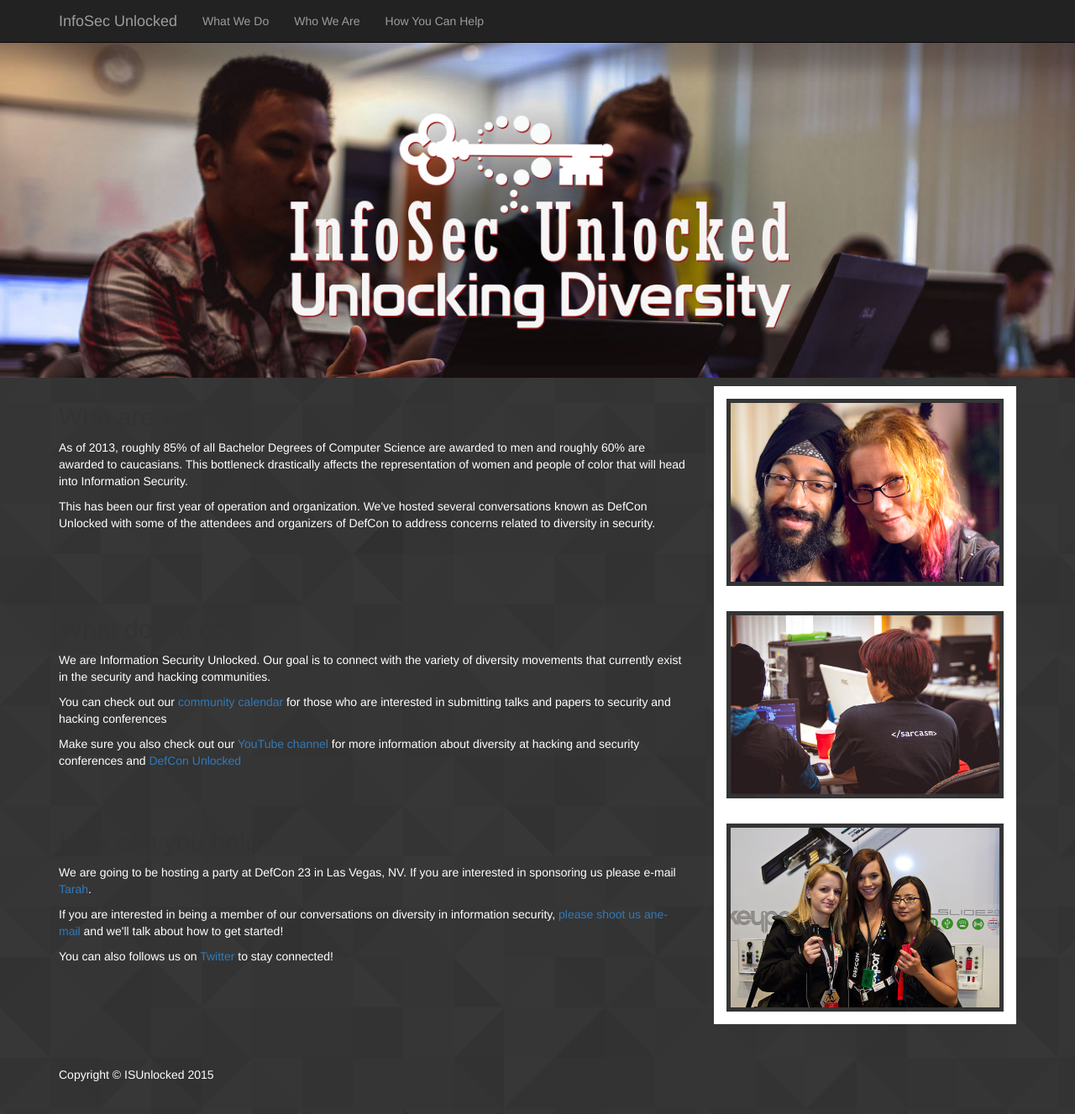
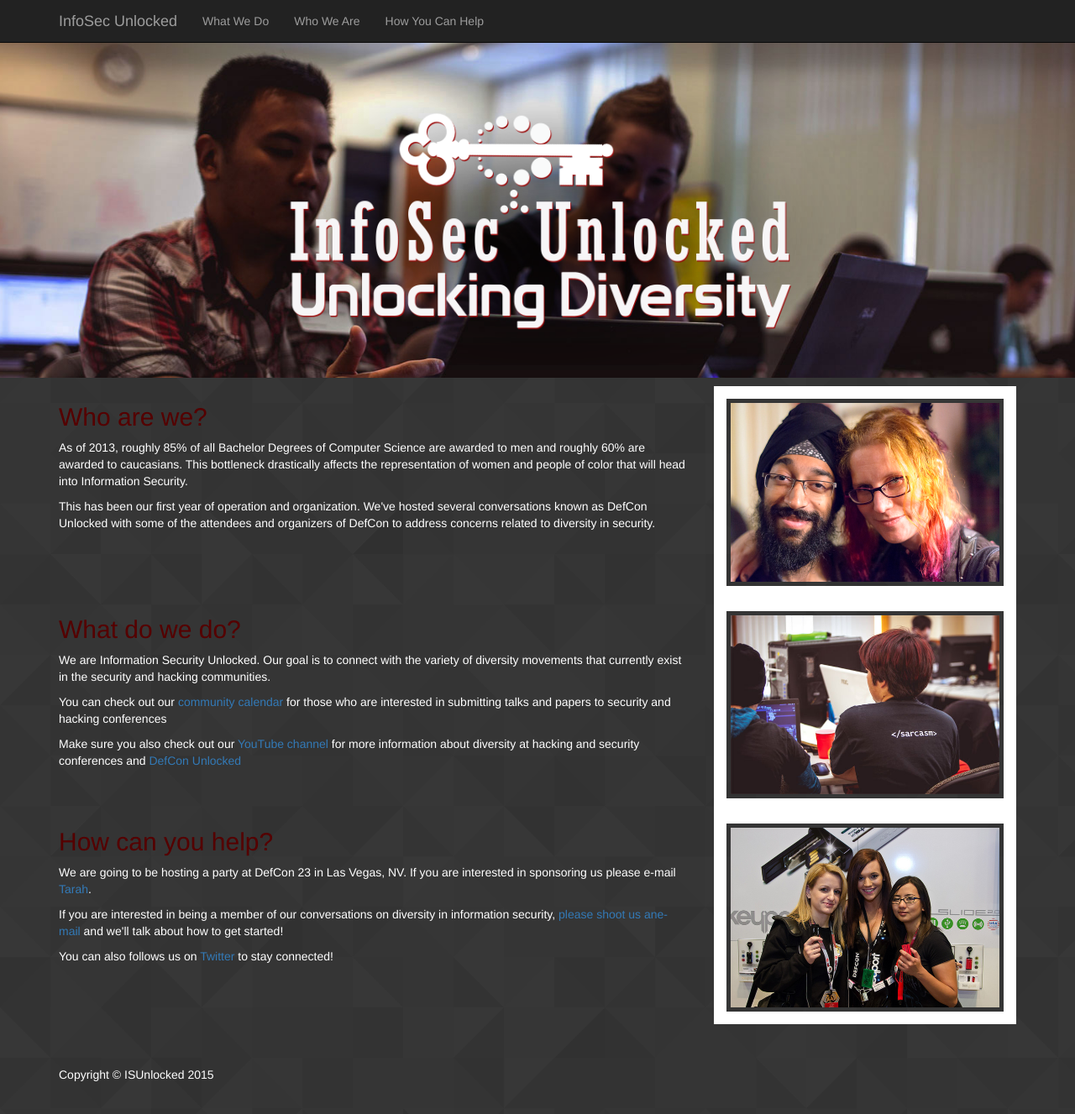
Before and after one commit to tarahmarie/ISUnlocked, a Jekyll site: the page built from index.html, in a window 1280 px wide and 1350 px high. Shown: the top 1327 px of the window at 84% size. Built offline with Jekyll 4.4.1, drawn with Linux system fonts in a browser that asks for light colours.

Commit message:
Heading colors

```diff
--- a/css/business-frontpage.css
+++ b/css/business-frontpage.css
@@ -24,7 +24,7 @@ body {
   background: url("../img/logo.png") center center no-repeat scroll;
 }
 
-.h2 {
+h2 {
   color: #550000;
 }
 
```
